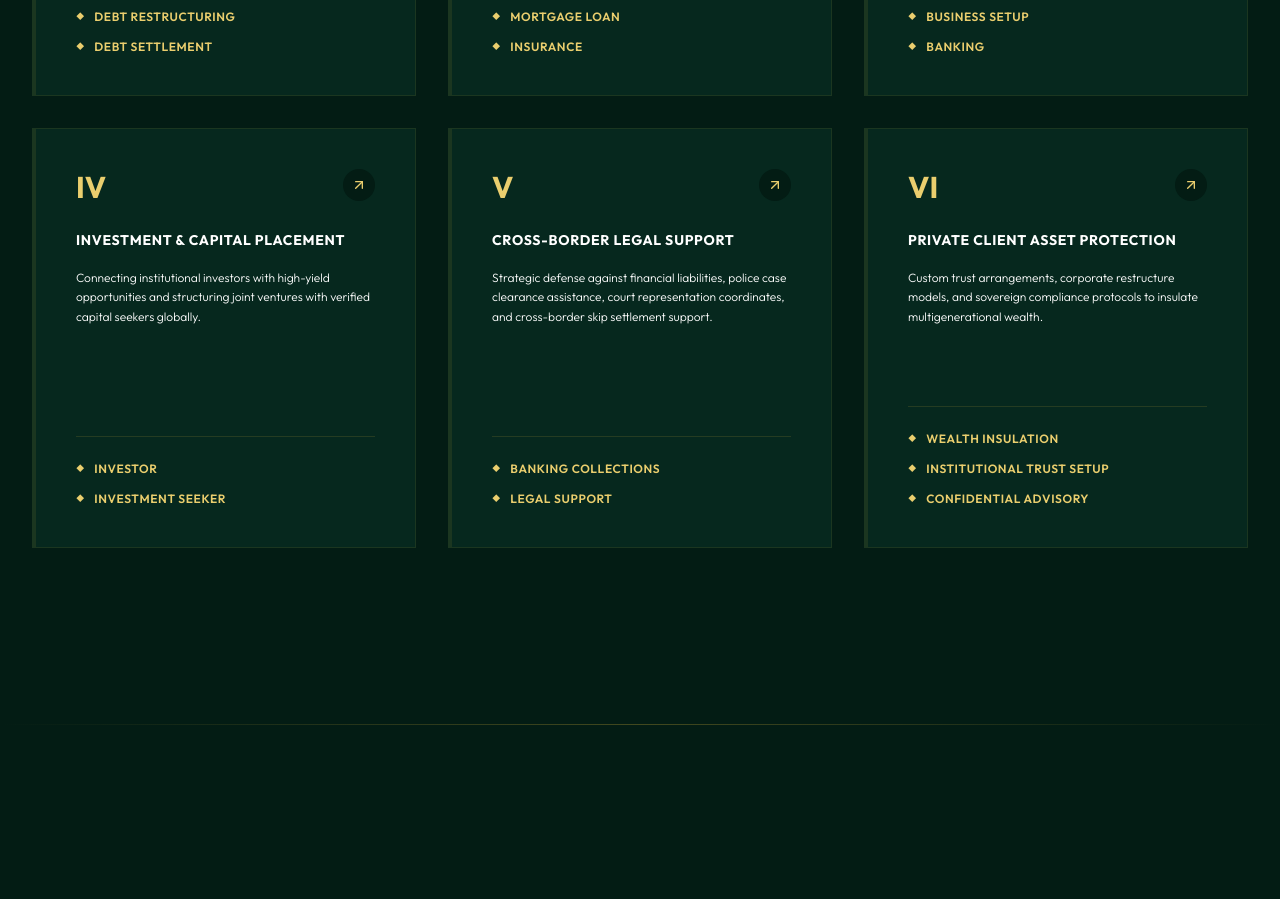
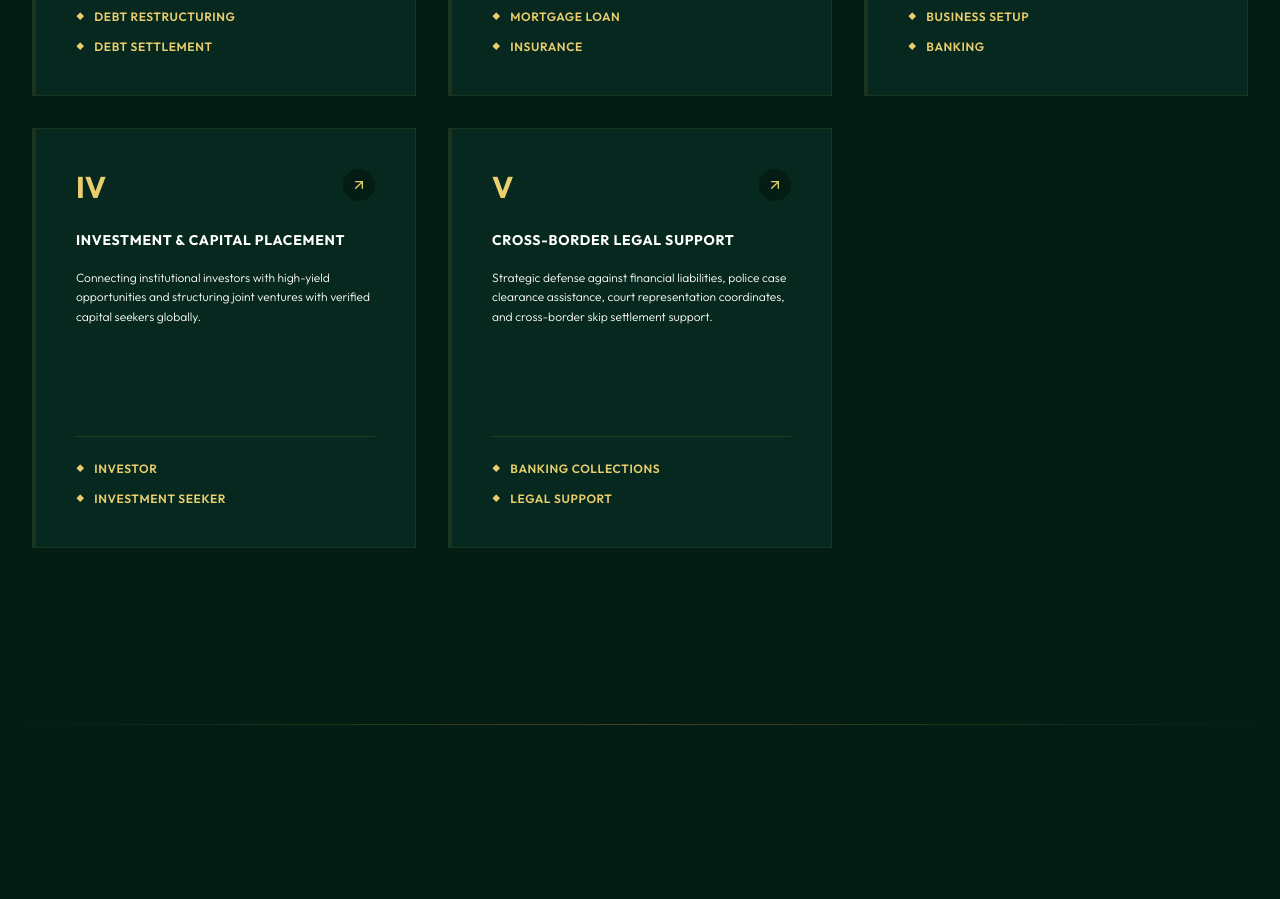
Before and after one commit to Devgghya/finloby, a React (Vite) app: page / in a window 1280 px wide. Shown: the part 3020-3919 px from the top of the page. Built offline with nearby package versions, Linux system fonts and the light colour scheme.

Commit message:
feat: remove Pillar VI from Home page and delete calculator url from sitemap.xml

```diff
--- a/src/pages/Home.tsx
+++ b/src/pages/Home.tsx
@@ -40,13 +40,6 @@ const portfolios = [
     desc: 'Strategic defense against financial liabilities, police case clearance assistance, court representation coordinates, and cross-border skip settlement support.',
     services: ['Banking Collections', 'Legal Support'],
     link: '/legal-assistance',
-  },
-  {
-    num: 'VI',
-    title: 'Private Client Asset Protection',
-    desc: 'Custom trust arrangements, corporate restructure models, and sovereign compliance protocols to insulate multigenerational wealth.',
-    services: ['Wealth Insulation', 'Institutional Trust Setup', 'Confidential Advisory'],
-    link: '/debt-solutions#debt-restructuring',
   },
 ];
 
```
Also changed, not shown: 1 other file (tests, documents, lock files or other folders).
